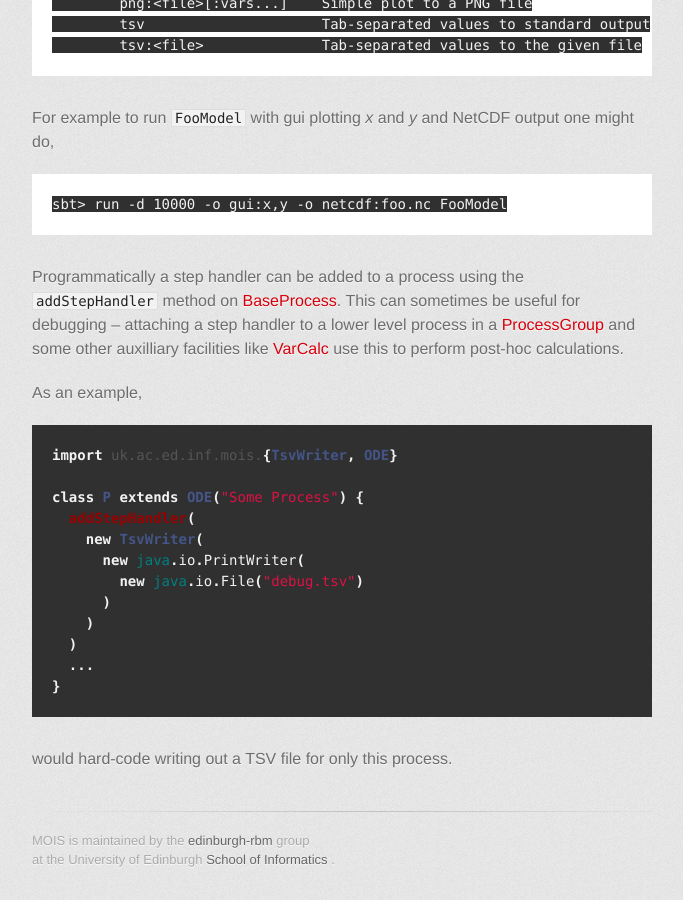
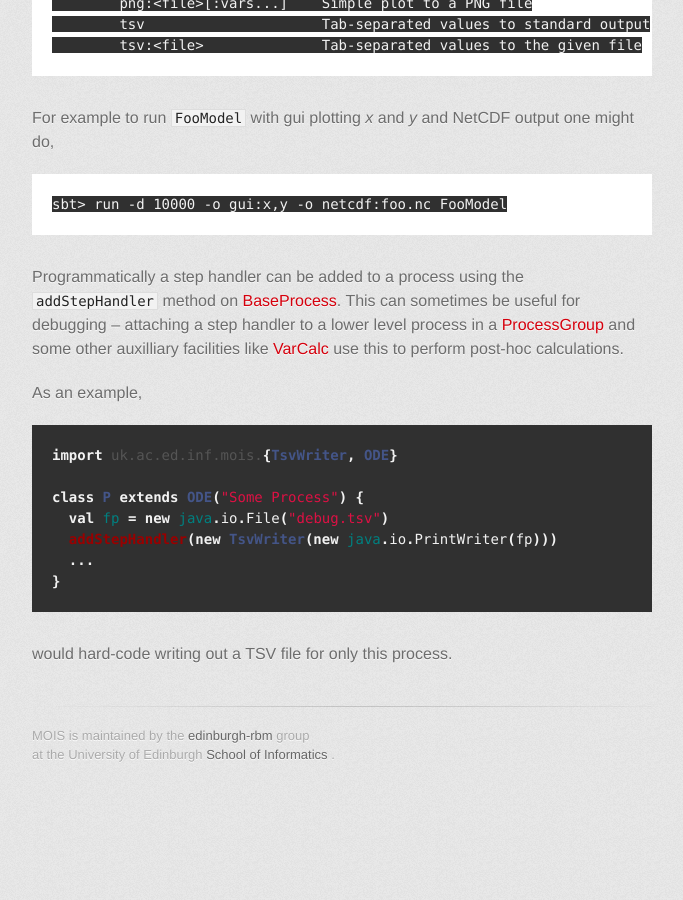
Before and after one commit to edinburgh-rbm/mois-examples, a Jekyll site: the page built from output.md, in a window 1280 px wide and 900 px high, scrolled down 1276 px. Shown: the whole window, without its empty margins (298-981 px from the left). Built offline with Jekyll 4.4.1, drawn with Linux system fonts in a browser that asks for light colours; some web fonts are replaced; after the commit the page ends 2071 px from its top, so only the background shows below that.

```diff
--- a/output.md
+++ b/output.md
@@ -77,13 +77,8 @@ As an example,
 import uk.ac.ed.inf.mois.{TsvWriter, ODE}
 
 class P extends ODE("Some Process") {
-  addStepHandler(
-    new TsvWriter(
-      new java.io.PrintWriter(
-        new java.io.File("debug.tsv")
-      )
-    )
-  )
+  val fp = new java.io.File("debug.tsv")
+  addStepHandler(new TsvWriter(new java.io.PrintWriter(fp)))
   ...
 }
 {% endhighlight %}
```
